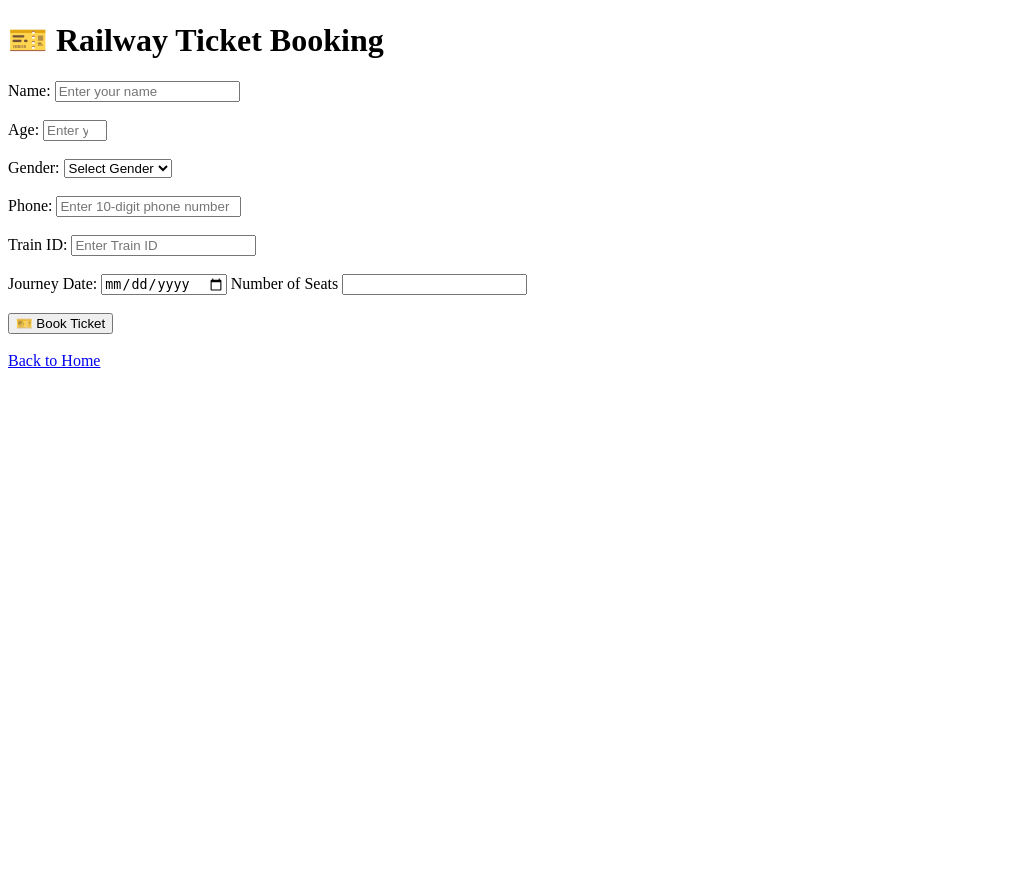
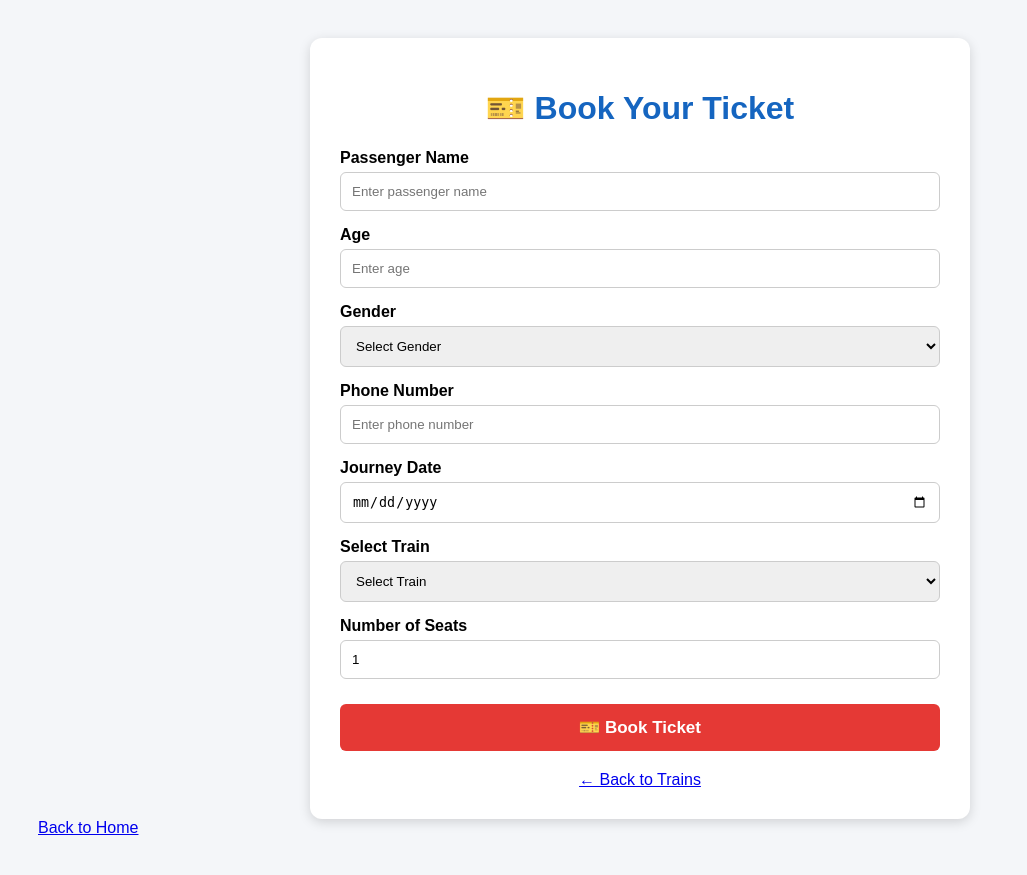
Before and after one commit to bagwanziya90/SmartRailAi, a Flask app: page /bookings in a window 1280 px wide. Shown: the whole page, without its empty margins (0-1027 px from the left). Before the commit the page ends 368 px from the top, so only its background shows below. Run offline with Flask 3, Linux system fonts and the light colour scheme; data that the repository does not hold is empty.

Commit message:
Update booking form layout and labels

```diff
--- a/templates/bookings.html
+++ b/templates/bookings.html
@@ -1,102 +1,269 @@
 <!DOCTYPE html>
 <html lang="en">
+
 <head>
+
     <meta charset="UTF-8">
-    <meta name="viewport" content="width=device-width, initial-scale=1.0">
-    <title>Book Railway Ticket</title>
+
+    <meta name="viewport"
+          content="width=device-width, initial-scale=1.0">
+
+    <title>Book Ticket</title>
+
+    <style>
+
+        body {
+            font-family: Arial, sans-serif;
+            background: #f4f6f9;
+            padding: 30px;
+        }
+
+        .booking-box {
+            max-width: 600px;
+            margin: auto;
+            background: white;
+            padding: 30px;
+            border-radius: 12px;
+            box-shadow: 0 3px 12px rgba(0,0,0,0.15);
+        }
+
+        h1 {
+            text-align: center;
+            color: #1565c0;
+        }
+
+        label {
+            display: block;
+            margin-top: 15px;
+            font-weight: bold;
+        }
+
+        input,
+        select {
+            width: 100%;
+            padding: 11px;
+            margin-top: 5px;
+            border: 1px solid #ccc;
+            border-radius: 6px;
+            box-sizing: border-box;
+        }
+
+        button {
+            width: 100%;
+            padding: 13px;
+            margin-top: 25px;
+            background: #e53935;
+            color: white;
+            border: none;
+            border-radius: 6px;
+            font-size: 17px;
+            font-weight: bold;
+            cursor: pointer;
+        }
+
+        button:hover {
+            background: #c62828;
+        }
+
+        .message {
+            padding: 12px;
+            margin-bottom: 15px;
+            background: #e8f5e9;
+            color: #2e7d32;
+            border-radius: 6px;
+        }
+
+        .back {
+            display: block;
+            margin-top: 20px;
+            text-align: center;
+        }
+
+    </style>
+
 </head>
 
 <body>
 
-    <h1>🎫 Railway Ticket Booking</h1>
+<div class="booking-box">
 
-    <form action="/bookings"
-    method="POST">
+    <h1>🎫 Book Your Ticket</h1>
 
-        <label for="name">Name:</label>
+    {% if message %}
+
+        <div class="message">
+            {{ message }}
+        </div>
+
+    {% endif %}
+
+
+    <form method="POST"
+          action="{{ url_for('bookings') }}">
+
+        <!-- Passenger Name -->
+
+        <label>
+            Passenger Name
+        </label>
+
         <input
             type="text"
-            id="name"
             name="name"
-            placeholder="Enter your name"
+            placeholder="Enter passenger name"
             required
         >
 
-        <br><br>
 
-        <label for="age">Age:</label>
+        <!-- Age -->
+
+        <label>
+            Age
+        </label>
+
         <input
             type="number"
-            id="age"
             name="age"
             min="1"
             max="120"
-            placeholder="Enter your age"
+            placeholder="Enter age"
             required
         >
 
-        <br><br>
 
-        <label for="gender">Gender:</label>
-        <select id="gender" name="gender" required>
-            <option value="">Select Gender</option>
-            <option value="Male">Male</option>
-            <option value="Female">Female</option>
+        <!-- Gender -->
+
+        <label>
+            Gender
+        </label>
+
+        <select name="gender" required>
+
+            <option value="">
+                Select Gender
+            </option>
+
+            <option value="Male">
+                Male
+            </option>
+
+            <option value="Female">
+                Female
+            </option>
+
+            <option value="Other">
+                Other
+            </option>
+
         </select>
 
-        <br><br>
 
-        <label for="phone">Phone:</label>
+        <!-- Phone -->
+
+        <label>
+            Phone Number
+        </label>
+
         <input
             type="tel"
-            id="phone"
             name="phone"
-            pattern="[0-9]{10}"
-            maxlength="10"
-            placeholder="Enter 10-digit phone number"
+            placeholder="Enter phone number"
             required
         >
 
-        <br><br>
 
-        <label for="train_id">Train ID:</label>
-        <input
-            type="number"
-            id="train_id"
-            name="train_id"
-            min="1"
-            placeholder="Enter Train ID"
-            required
-        >
+        <!-- Journey Date -->
 
-        <br><br>
+        <label>
+            Journey Date
+        </label>
 
-        <label for="journey_date">Journey Date:</label>
         <input
             type="date"
-            id="journey_date"
             name="journey_date"
             required
         >
 
-        <label>Number of Seats</label>
+
+        <!-- Train -->
+
+        <label>
+            Select Train
+        </label>
+
+        <select name="train_id" required>
+
+            <option value="">
+                Select Train
+            </option>
+
+            {% for train in trains %}
+
+                {% if train.seats > 0 %}
+
+                    <option value="{{ train.train_id }}">
+
+                        {{ train.train_name }}
+
+                        -
+                        {{ train.source }}
+
+                        →
+
+                        {{ train.destination }}
+
+                        -
+                        ₹{{ train.fare }}
+
+                        -
+                        {{ train.seats }} seats
+
+                    </option>
+
+                {% endif %}
+
+            {% endfor %}
+
+        </select>
+
+
+        <!-- Number of Seats -->
+
+        <label>
+            Number of Seats
+        </label>
+
         <input
-           type="number"
-           id="seats"
-           name="seats"
-           min="1"
-           required
+            type="number"
+            name="seats"
+            min="1"
+            max="10"
+            value="1"
+            required
+        >
 
->
 
-        <br><br>
+        <!-- Book -->
 
-        <button type="submit">🎫 Book Ticket</button>
+        <button type="submit">
+            🎫 Book Ticket
+        </button>
 
     </form>
 
-    <br>
 
+    <a href="{{ url_for('trains') }}"
+       class="back">
+
+        ← Back to Trains
+
+    </a>
+
+</div>
+
+</body>
+
+</html>
     <a href="/">Back to Home</a>
 
 </body>
```
